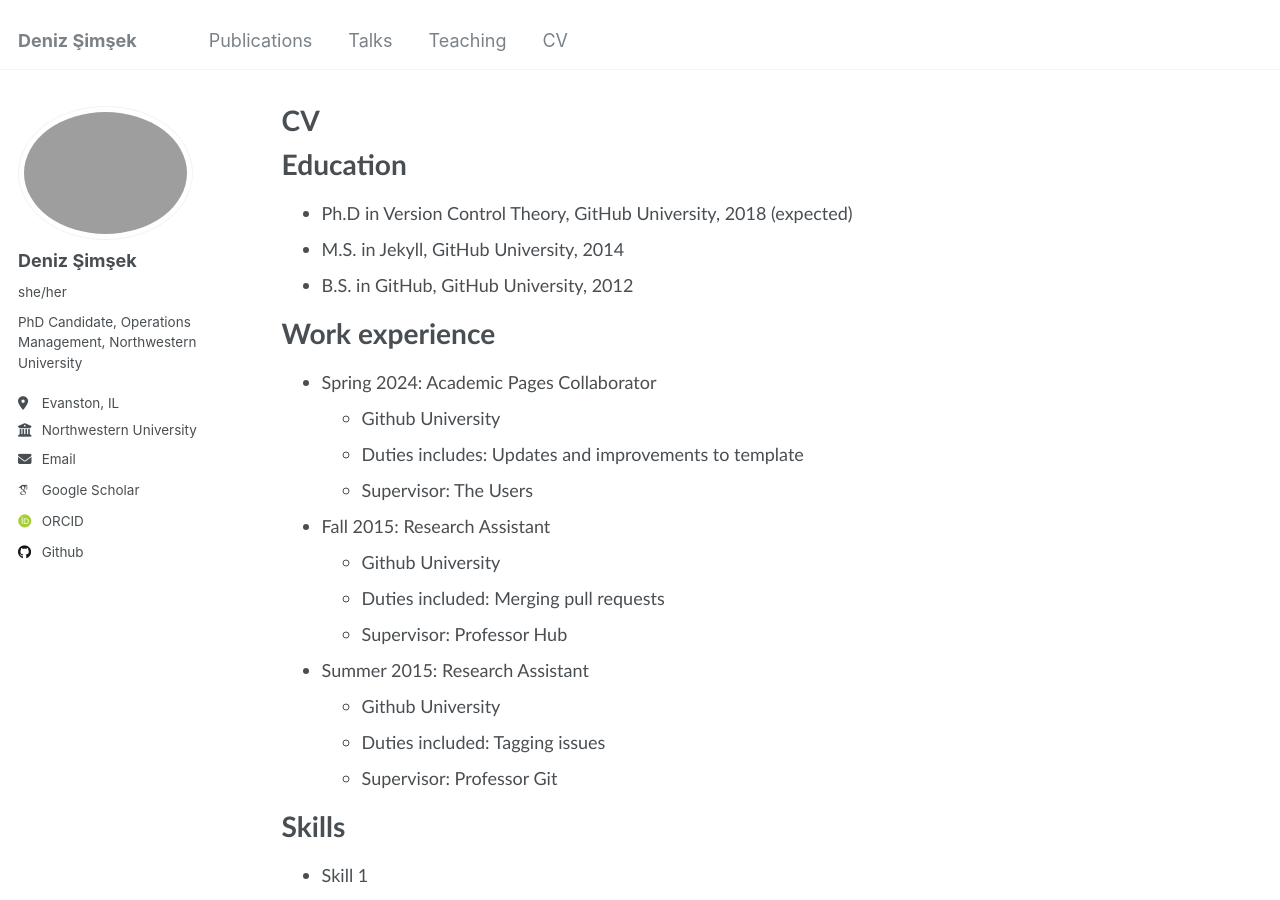
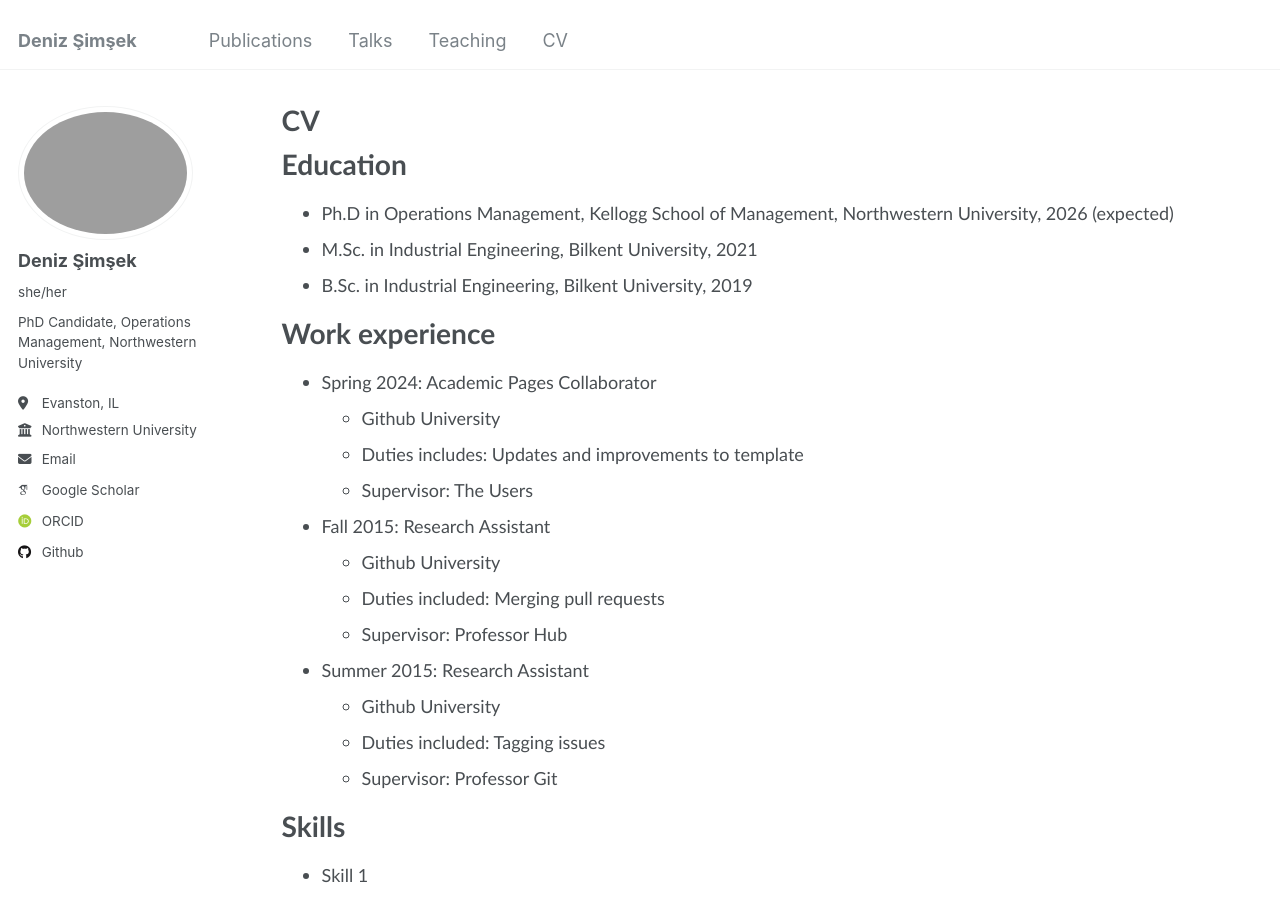
Before and after one commit to deniz-simsek/deniz-simsek, a Jekyll site: the page built from _pages/cv.md, in a window 1280 px wide and 900 px high. Built offline with Jekyll 4.4.1, drawn with Linux system fonts in a browser that asks for light colours; some web fonts are replaced.

Commit message:
Update cv.md

```diff
--- a/_pages/cv.md
+++ b/_pages/cv.md
@@ -11,9 +11,9 @@ redirect_from:
 
 Education
 ======
-* Ph.D in Version Control Theory, GitHub University, 2018 (expected)
-* M.S. in Jekyll, GitHub University, 2014
-* B.S. in GitHub, GitHub University, 2012
+* Ph.D in Operations Management, Kellogg School of Management, Northwestern University, 2026 (expected)
+* M.Sc. in Industrial Engineering, Bilkent University, 2021
+* B.Sc. in Industrial Engineering, Bilkent University, 2019
 
 Work experience
 ======
```
